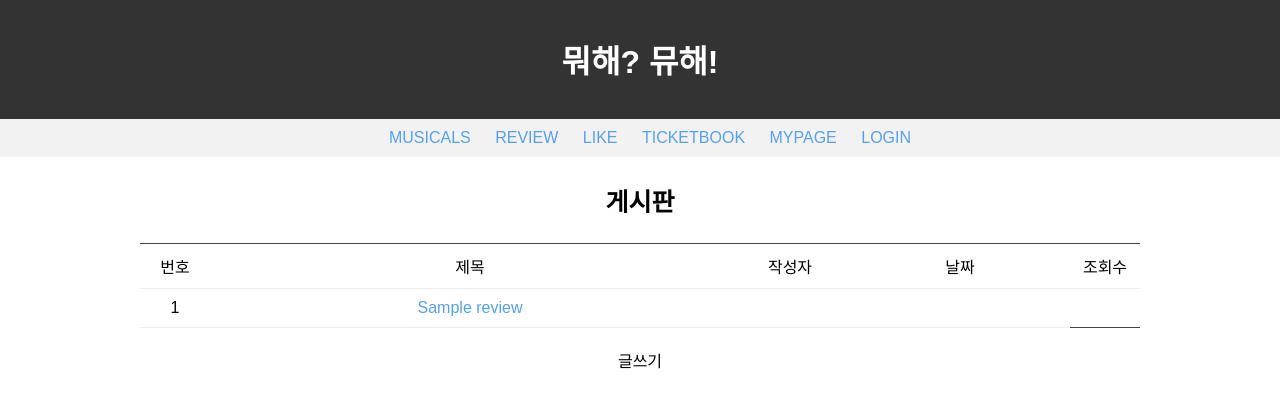
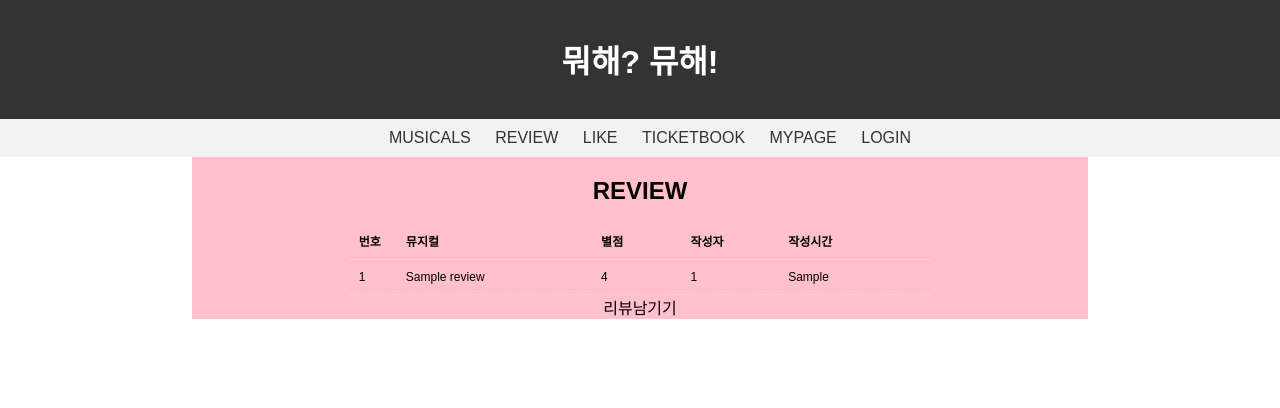
Before and after one commit to yoonseo4343/muhae, a PHP site: page /hero.php in a window 1280 px wide. Shown: the top 408 px of the page. Run offline with PHP 8.4, Linux system fonts and the light colour scheme; tables that the repository leaves empty or names only in its code hold one stand-in row (values such as "Sample post"); data that the repository does not hold is empty.

Commit message:
리뷰 기능 구현

```diff
--- a/php/hero.php
+++ b/php/hero.php
@@ -1,106 +1,185 @@
 <!DOCTYPE html>
-<html>
-
+<html lang="en">
 <head>
-    <meta charset='utf-8'>
-      <title>뭐해? 뮤해!</title>
-
+    <meta charset="UTF-8">
+    <meta name="viewport" content="width=device-width, initial-scale=1.0">
+    <title>뭐해? 뮤해!</title>
+    <!-- 헤더,네비,세션 불러옴 -->
+    <?php include 'title.php'; ?>
     <style>
+        <?php include 'webstyle.css';?>
+        /* 스타일 불러옴 */
         table {
-            border-top: 1px solid #444444;
+            width: 65%;
             border-collapse: collapse;
+            margin-top: 20px;
+            font-size: 12px; /* 추가된 부분: 테이블 내의 텍스트 크기를 작게 설정 */
+            margin: auto;
         }
 
-        tr {
-            border-bottom: 1px solid #444444;
-            padding: 10px;
+        table, th, td {
+            border: 1px solid #ddd;
+            border: none; /* 세로줄 투명하게 처리 */
+            border-bottom: 1px dashed #ddd; /* 가로줄을 점선으로 설정 */
+            cursor: pointer;
         }
 
-        td {
-            border-bottom: 1px solid #efefef;
+        th, td {
             padding: 10px;
+            line-height: 1.2;
+            text-align: left;
         }
 
-        table .even {
-            background: #efefef;
+        th {
+            border-bottom: 1px solid #ddd; /* 아랫줄은 실선으로 설정 */
+        }
+        /* 각 셀에 대한 가로 간격 설정 */
+        td:nth-child(1) {
+            width: 30px;
         }
 
-        .text {
-            text-align: center;
-            padding-top: 20px;
-            color: #000000
+        td:nth-child(2) {
+            width: 200px;
         }
 
-        .text:hover {
-            text-decoration: underline;
+        td:nth-child(3) {
+            width: 80px;
+        }
+        td:nth-child(4) {
+            width: 90px;
+
         }
 
-        a:link {
-            color: #57A0EE;
-            text-decoration: none;
+        td:nth-child(5) {
+            width: 150px;
         }
 
-        a:hover {
-            text-decoration: underline;
+        /* 모달 창 스타일 추가 */
+        .modal {
+            display: none;
+            position: fixed;
+            z-index: 1;
+            top: 0;
+            left: 0;
+            width: 100%;
+            height: 100%;
+            overflow: auto;
+            background-color: rgba(0, 0, 0, 0.4); /* 어두운 배경색 지정 */
+            padding-top: 60px;
         }
-<?php include 'webstyle.css';?>
 
+        .modal-content {
+            background-color: #fefefe;
+            margin: 5% auto;
+            padding: 20px;
+            border: 1px solid #888;
+            width: 50%;
+        }
+
+        .close {
+            color: #aaa;
+            float: right;
+            font-size: 28px;
+            font-weight: bold;
+        }
+
+        .close:hover,
+        .close:focus {
+            color: black;
+            text-decoration: none;
+            cursor: pointer;
+        }
     </style>
 </head>
+<body>
+    <div class="content">
+        <div class="center">
+            <?php
+                // 데이터베이스 연결
+                require_once("dbconfig.php");
 
-<body>
-<?php include 'title.php'; ?>
+                // 리뷰 목록을 가져오는 쿼리
+                $selectReviews = "
+                    SELECT boardId, title, rating, memberId, createdAt, content
+                    FROM review
+                    ORDER BY createdAt DESC
+                ";
 
-<?php
-    $connect = mysqli_connect('127.0.0.1', 'root', 'password', 'db_board') or die("connect failed");
-    $query = "select * from review order by boardId desc";    //역순 출력
-    $result = mysqli_query($connect, $query);
-    //$result = $connect->query($query);
-    $total = mysqli_num_rows($result);  //result set의 총 레코드(행) 수 반환
-    ?>
+                $result = $conn->query($selectReviews);
 
-    <p style="font-size:25px; text-align:center"><b>게시판</b></p>
-    <table align=center>
-        <thead align="center">
-            <tr>
-                <td width="50" align="center">번호</td>
-                <td width="500" align="center">제목</td>
-                <td width="100" align="center">작성자</td>
-                <td width="200" align="center">날짜</td>
-                <td width="50" align="center">조회수</td>
-            </tr>
-        </thead>
+                // 가져온 리뷰 목록을 테이블로 출력
+                if ($result->num_rows > 0) {
+                    echo "<h2>REVIEW</h2>";
+                    echo "<table>";
+                    echo "<tr>
+                            <th>번호</th>
+                            <th>뮤지컬</th>
+                            <th>별점</th>
+                            <th>작성자</th>
+                            <th>작성시간</th>
+                        </tr>";
 
-        <tbody>
+                    $count = 1; // 리뷰 번호 초기값 설정
+                    while ($row = $result->fetch_assoc()) {
+                        echo "<tr onclick='showPopup(\"{$row['boardId']}\", \"{$row['title']}\", \"{$row['rating']}\",
+                             \"{$row['content']}\")'>";
+                        echo "<td>{$count}</td>";
+                        echo "<td>{$row['title']}</td>";
+                        echo "<td>{$row['rating']}</td>";
+                        echo "<td>{$row['memberId']}</td>";
+                        echo "<td>{$row['createdAt']}</td>";
+                        echo "</tr>";
+                        $count++;
+                    }
+                    echo "</table>";
+                } else {
+                    echo "<p>아직 리뷰가 없습니다.</p>";
+                }
+
+            ?>
+
+            <div class="text">
+                <font style="cursor: hand" onClick="location.href='./write.php'">리뷰남기기</font>
+            </div>
+
+            <!-- 모달 창의 HTML 부분 -->
+            <div id="myModal" class="modal">
+                <div class="modal-content">
+                    <span class="close" onclick="closeModal()">&times;</span>
+                    <h2 id="modalTitle"></h2>
+                    <p id="modalRating"></p>
+                    <div id="modalContent"></div>
+                </div>
+            </div>
             <?php
-            while ($rows = mysqli_fetch_assoc($result)) { //result set에서 레코드(행)를 1개씩 리턴
-                if ($total % 2 == 0) {
+            // 데이터베이스 연결 종료
+            $conn->close();
             ?>
-                    <tr class="even">
-                        <!--배경색 진하게-->
-                    <?php } else {
-                    ?>
-                    <tr>
-                        <!--배경색 그냥-->
-                    <?php } ?>
-                    <td width="50" align="center"><?php echo $total ?></td>
-                    <td width="500" align="center">
-                        <a href="read.php?number=<?php echo $rows['boardId'] ?>">
-                            <?php echo $rows['title'] ?>
-                    </td>
-                    <td width="100" align="center"><?php echo $rows['memberId'] ?></td>
-                    <td width="200" align="center"><?php echo $rows['createdAt'] ?></td>
-                    </tr>
-                <?php
-                $total--;
-            }
-                ?>
-        </tbody>
-    </table>
 
-    <div class=text>
-        <font style="cursor: hand" onClick="location.href='./write.php'">글쓰기</font>
+            <!-- JavaScript 코드 추가 -->
+            <script>
+                function showPopup(boardId, title, rating, content) {
+                    document.getElementById("modalTitle").innerHTML = title;
+                    document.getElementById("modalRating").innerHTML = rating;
+                    document.getElementById("modalContent").innerHTML = content.replace(/\n/g, '<br>');
+
+                    var modal = document.getElementById("myModal");
+                    modal.style.display = "block";
+                }
+
+                function closeModal() {
+                    var modal = document.getElementById("myModal");
+                    modal.style.display = "none";
+                }
+                // 모달 창 외부를 클릭하면 모달이 닫히도록 함
+                window.onclick = function (event) {
+                    var modal = document.getElementById("myModal");
+                    if (event.target == modal) {
+                        modal.style.display = "none";
+                    }
+                };
+            </script>
+        </div>
     </div>
 </body>
-
 </html>
```
Also changed, not shown: php/read.php (deleted, +0 -133 lines), php/write.php (+5 -5 lines).
